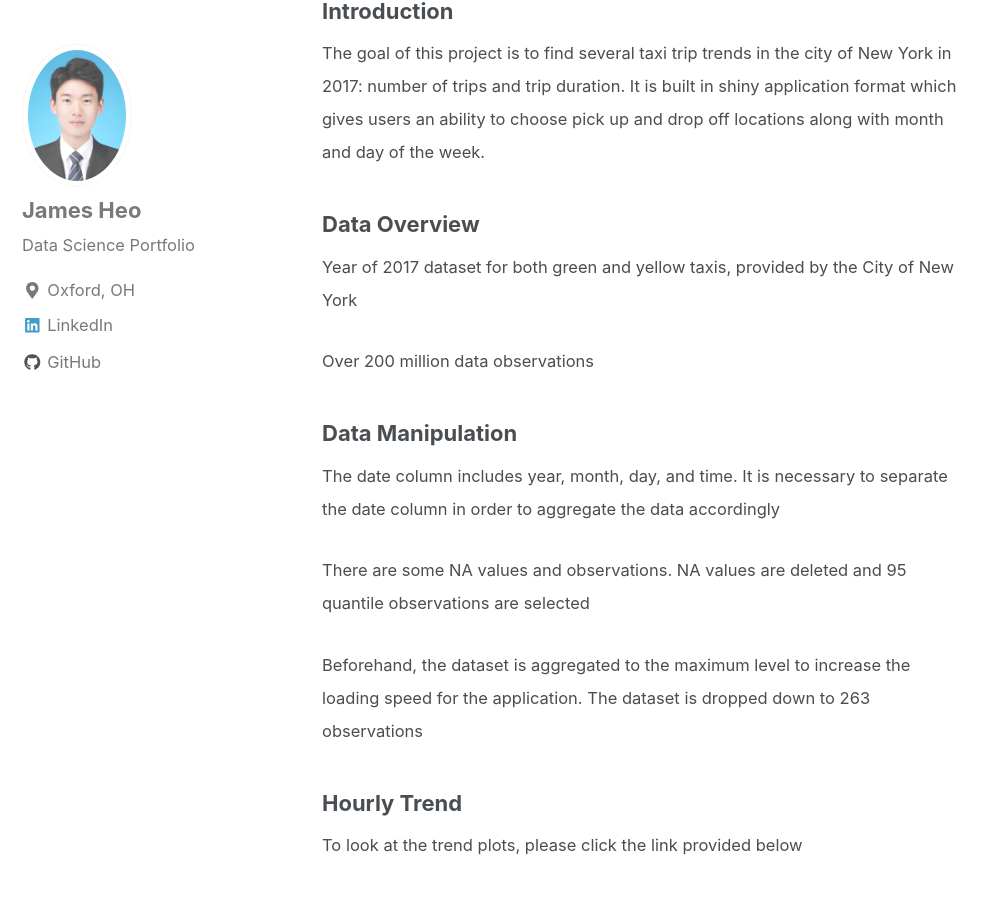
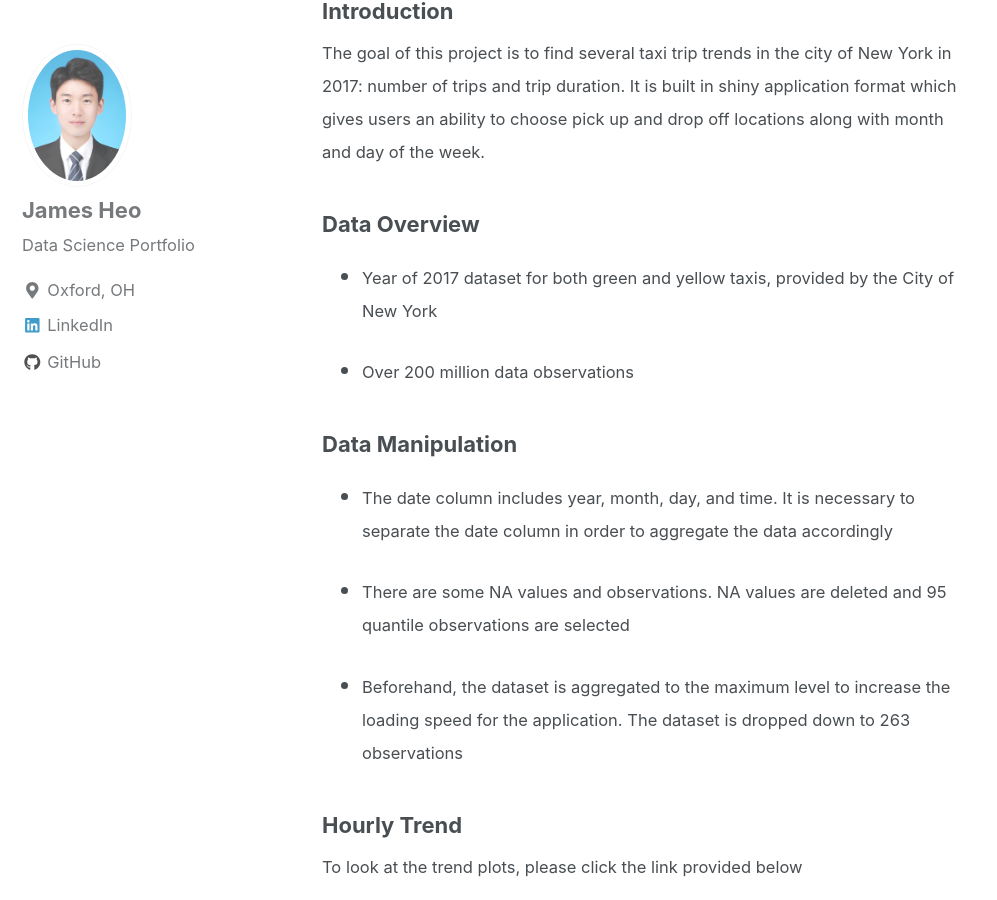
Before and after one commit to JamesHeo/heojstats.github.io, a Jekyll site: the page built from _posts/2018-06-13-NYCTaxiCaps.md, in a window 1280 px wide and 900 px high, scrolled down 738 px. Shown: the whole window, without its empty margins (0-997 px from the left). Built offline with Jekyll 4.4.1, drawn with Linux system fonts in a browser that asks for light colours; nearby versions of some CDN libraries.

Commit message:
Added bullet points

```diff
--- a/_posts/2018-06-13-NYCTaxiCaps.md
+++ b/_posts/2018-06-13-NYCTaxiCaps.md
@@ -13,16 +13,16 @@
 <small>The goal of this project is to find several taxi trip trends in the city of New York in 2017: number of trips and trip duration. It is built in shiny application format which gives users an ability to choose pick up and drop off locations along with month and day of the week.</small>
 
 ### Data Overview
-<small>Year of 2017 dataset for both green and yellow taxis, provided by the City of New York</small>
++ <small>Year of 2017 dataset for both green and yellow taxis, provided by the City of New York</small>
 
-<small>Over 200 million data observations</small>
++ <small>Over 200 million data observations</small>
 
 ### Data Manipulation
-<small>The date column includes year, month, day, and time. It is necessary to separate the date column in order to aggregate the data accordingly</small>
+- <small>The date column includes year, month, day, and time. It is necessary to separate the date column in order to aggregate the data accordingly</small>
 
-<small>There are some NA values and observations. NA values are deleted and 95 quantile observations are selected</small>
+- <small>There are some NA values and observations. NA values are deleted and 95 quantile observations are selected</small>
 
-<small>Beforehand, the dataset is aggregated to the maximum level to increase the loading speed for the application. The dataset is dropped down to 263 observations</small>
+- <small>Beforehand, the dataset is aggregated to the maximum level to increase the loading speed for the application. The dataset is dropped down to 263 observations</small>
 
 
 ### Hourly Trend
```
